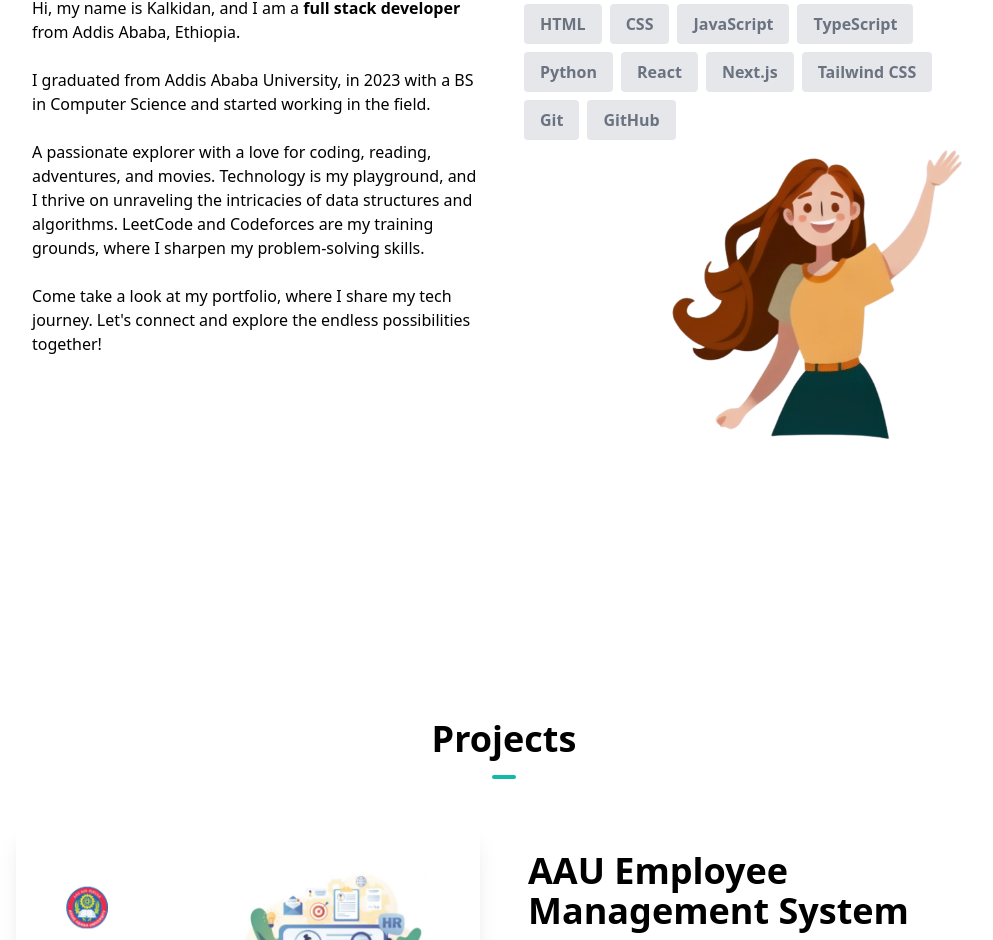
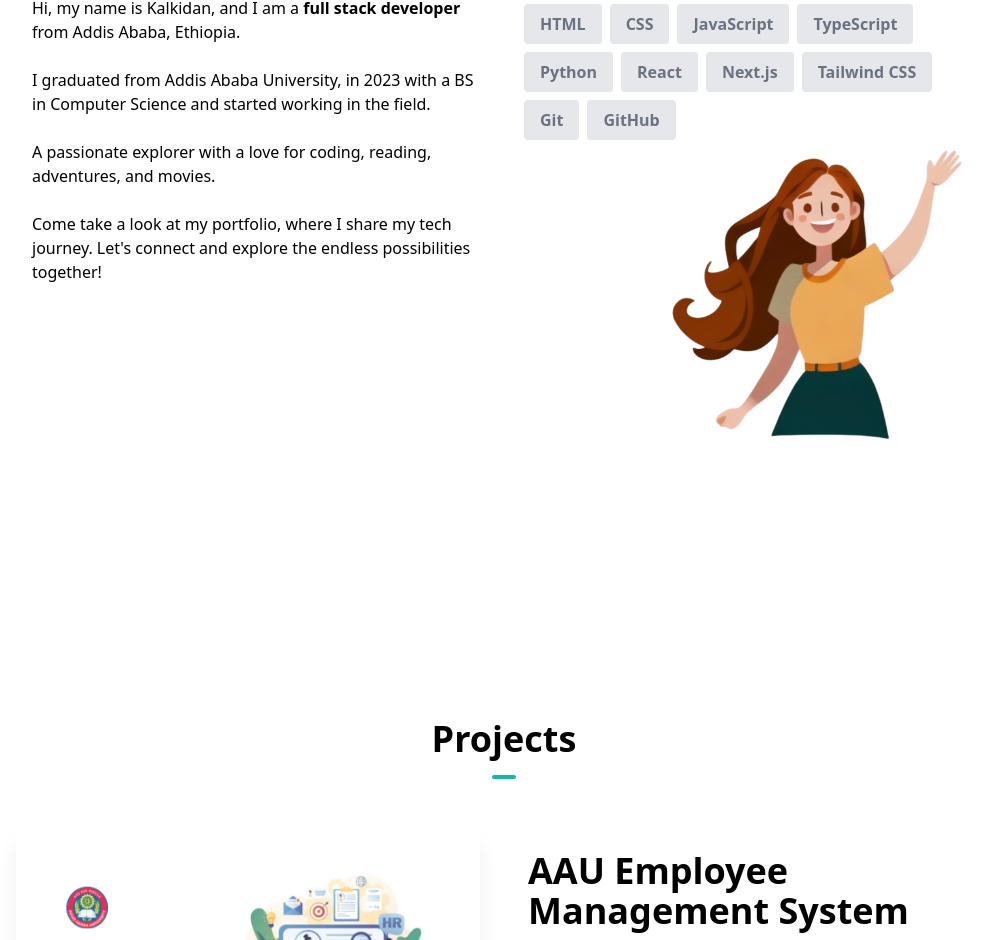
Before and after one commit to kaltiru14/My-Portfolio, a Next.js app: page / in a window 1280 px wide. Shown: the part 1203-2143 px from the top of the page, without its empty margins (136-1129 px from the left). Built offline with nearby package versions, Linux system fonts and the light colour scheme.

Commit message:
Update AboutSection.tsx

```diff
--- a/components/AboutSection.tsx
+++ b/components/AboutSection.tsx
@@ -42,8 +42,7 @@
             <br />
             <p>
                 A passionate explorer with a love for coding, reading, adventures, and movies.
-                Technology is my playground, and I thrive on unraveling the intricacies of data structures and algorithms.
-                LeetCode and Codeforces are my training grounds, where I sharpen my problem-solving skills. </p>
+                 </p>
             <br />
             <p>
                 Come take a look at my portfolio, where I share my tech journey. Let&#39;s connect and explore the endless possibilities together!
```
